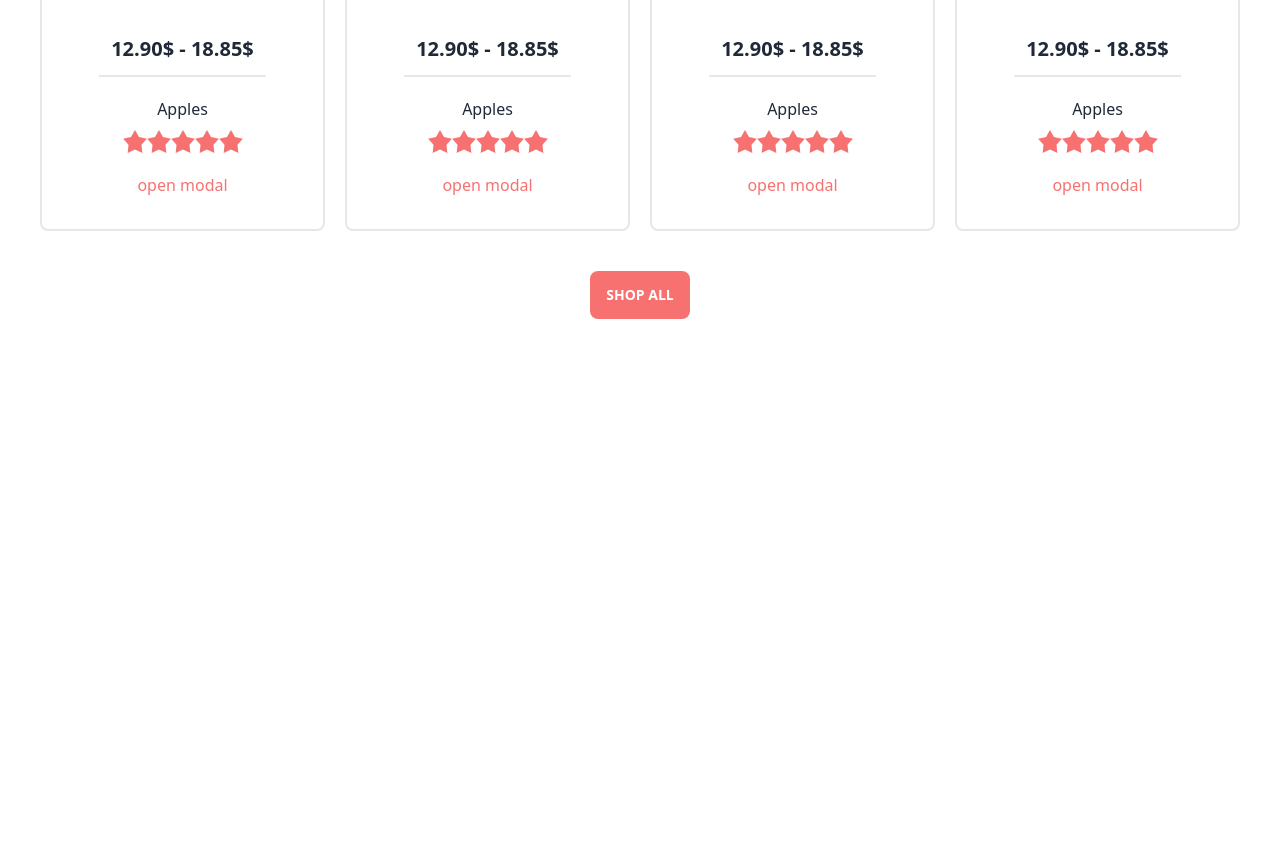
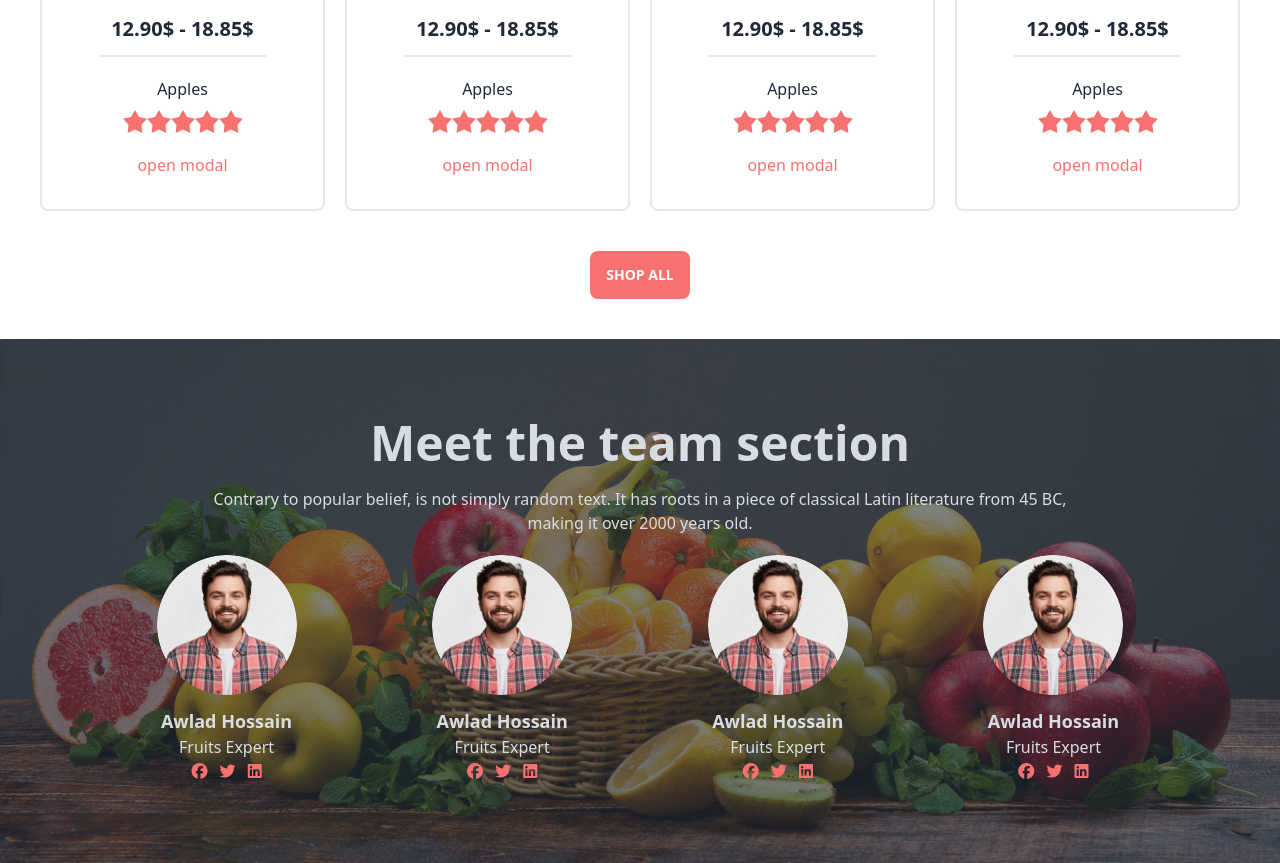
Before and after one commit to Asif3359/assignment-3-fruit, a plain HTML site: page index.html in a window 1280 px wide. Shown: the part 1216-2079 px from the top of the page. Before the commit the page ends 1535 px from the top, so only its background shows below. Drawn offline with nearby package versions, Linux system fonts and the light colour scheme.

Commit message:
complet team section

```diff
--- a/index.html
+++ b/index.html
@@ -47,7 +47,7 @@
       </div>
 </nav>
 
-<section class="mt-10">
+<section class="mt-5">
     <div class="carousel w-full rounded-xl relative z-10">
         <div id="slide1" class="carousel-item relative w-full  ">
           <!-- <img src="./images/banner1.png" class="w-full " /> -->
@@ -160,7 +160,7 @@
 <section class="container mx-auto">
 <div class="">
     <div class="flex justify-between items-center gap-5 flex-col md:flex-row p-10">
-        <div class="flex-1">
+        <div class="flex-1 text-center md:text-left">
             <h1 class="text-3xl font-extrabold mb-4">Deal of the day</h1>
             <p>Contrary to popular belief, is not simply random text. It has roots in a piece of classical Latin literature from 45 BC, making it over 2000 years old.</p>
         </div>
@@ -397,6 +397,73 @@
     </div>
 </div>
 </section>
+
+ <!-- team section  -->
+<section class="container mx-auto mt-10">
+    <div class="hero " style="background-image: url(./images/banner1.png);">
+        <div class="hero-overlay bg-opacity-60"></div>
+        <div class="hero-content text-center text-neutral-content py-20">
+          <div class="w-fit">
+            <div class="w-4/5 mx-auto">
+                <h1 class="mb-5 text-5xl font-bold">Meet the team section</h1>
+            <p class="mb-5">Contrary to popular belief, is not simply random text. It has roots in a piece of classical Latin literature from 45 BC, making it over 2000 years old.</p>
+            </div>
+            <div class="grid grid-cols-1 md:grid-cols-4 gap-5">
+                <div>
+                    <div class="flex justify-center mb-3">
+                        <img class="rounded-full" src="./images/member1.png" alt="">
+                    </div>
+                    <h3 class="text-lg font-semibold">Awlad Hossain</h3>
+                    <p>Fruits Expert</p>
+                    <div class="space-x-2 text-red-400">
+                       <a href=""> <i class="fa-brands fa-facebook"></i></a>
+                       <a href=""><i class="fa-brands fa-twitter"></i></a>
+                       <a href=""><i class="fa-brands fa-linkedin"></i></a>
+                    </div>
+                </div>
+                <div>
+                    <div class="flex justify-center mb-3">
+                        <img class="rounded-full" src="./images/member1.png" alt="">
+                    </div>
+                    <h3 class="text-lg font-semibold">Awlad Hossain</h3>
+                    <p>Fruits Expert</p>
+                    <div class="space-x-2 text-red-400">
+                       <a href=""> <i class="fa-brands fa-facebook"></i></a>
+                       <a href=""><i class="fa-brands fa-twitter"></i></a>
+                       <a href=""><i class="fa-brands fa-linkedin"></i></a>
+                    </div>
+                </div>
+                <div>
+                    <div class="flex justify-center mb-3">
+                        <img class="rounded-full" src="./images/member1.png" alt="">
+                    </div>
+                    <h3 class="text-lg font-semibold">Awlad Hossain</h3>
+                    <p>Fruits Expert</p>
+                    <div class="space-x-2 text-red-400">
+                       <a href=""> <i class="fa-brands fa-facebook"></i></a>
+                       <a href=""><i class="fa-brands fa-twitter"></i></a>
+                       <a href=""><i class="fa-brands fa-linkedin"></i></a>
+                    </div>
+                </div>
+                <div>
+                    <div class="flex justify-center mb-3">
+                        <img class="rounded-full" src="./images/member1.png" alt="">
+                    </div>
+                    <h3 class="text-lg font-semibold">Awlad Hossain</h3>
+                    <p>Fruits Expert</p>
+                    <div class="space-x-2 text-red-400">
+                       <a href=""> <i class="fa-brands fa-facebook"></i></a>
+                       <a href=""><i class="fa-brands fa-twitter"></i></a>
+                       <a href=""><i class="fa-brands fa-linkedin"></i></a>
+                    </div>
+                </div>
+            </div>
+          </div>
+        </div>
+      </div>
+</section>
+
+
     </main>
     <footer>
 
```
